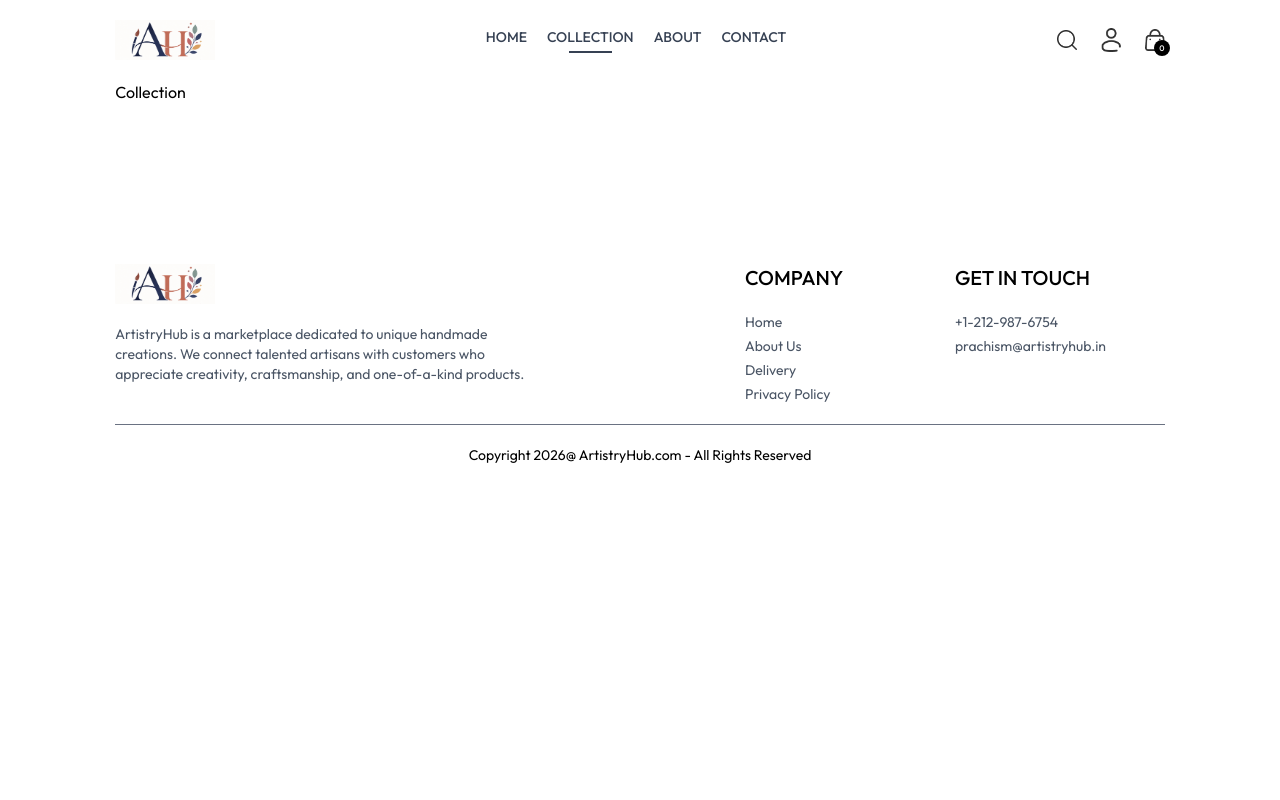
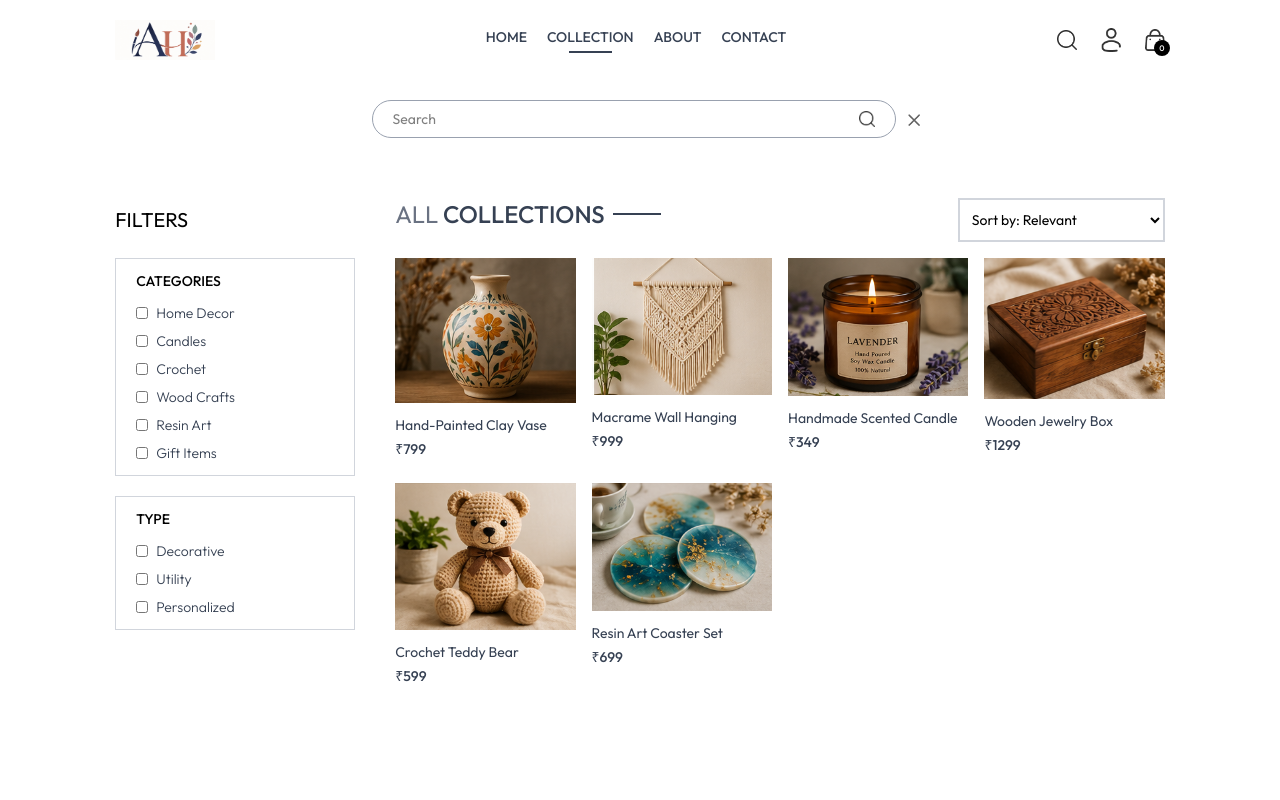
Before and after one commit to prachi93-web/ArtistryHub, a React (Vite) app in the folder frontend/: page /collection in a window 1280 px wide. Both pictures are taken after a click on the picture 1066 px from the left and 40 px from the top of the page. Shown: the top 800 px of the page. Built offline with nearby package versions, Linux system fonts and the light colour scheme.

Commit message:
collection page done (filters,sorting,searching)

```diff
--- a/frontend/src/App.jsx
+++ b/frontend/src/App.jsx
@@ -11,11 +11,13 @@
 import Product from './pages/Product'
 import PlaceOrder from './pages/PlaceOrder'
 import Footer from './components/Footer'
+import SearchBar from './components/SearchBar'
 
 const App = () => {
   return (
     <div className="px-4 sm:px-[5vw] md:px-[7vw] lg:px-[9vw]">
       <Navbar />
+      <SearchBar />
       <Routes>
         <Route path="/" element={<Home />} />
         <Route path="/orders" element={<Orders />} />
--- a/frontend/src/assets/assets.js
+++ b/frontend/src/assets/assets.js
@@ -6,6 +6,7 @@
 import dropdown_icon from './dropdown_icon.png'
 import exchange_icon from './exchange_icon.png'
 import quality_icon from './quality_icon.png'
+import cross_icon from './cross_icon.png'
 import support_img from './support_img.png'
 import hero_img from './hero_img.png'
 import p_img1 from './p_img1.png'
@@ -24,7 +25,9 @@
     dropdown_icon,
     exchange_icon,
     quality_icon,
-    support_img
+    support_img,
+    search_icon,
+    cross_icon
 }
 export const products = [
   {
@@ -34,7 +37,7 @@
     price: 799,
     image: [p_img1],
     category: "Home Decor",
-    subCategory: "Vases",
+    subCategory: "Decorative",
     sizes: [],
     date: 1716634345448,
     bestseller: true
@@ -46,7 +49,7 @@
     price: 999,
     image: [p_img2],
     category: "Home Decor",
-    subCategory: "Wall Art",
+    subCategory: "Decorative",
     sizes: [],
     date: 1716634345448,
     bestseller: true
@@ -58,7 +61,7 @@
     price: 349,
     image: [p_img3],
     category: "Candles",
-    subCategory: "Decor",
+    subCategory: "Decorative",
     sizes: [],
     date: 1716634345448,
     bestseller: false
@@ -69,8 +72,8 @@
     description: "Handcrafted wooden box for storing jewelry and accessories.",
     price: 1299,
     image: [p_img4],
-    category: "Storage",
-    subCategory: "Wood Crafts",
+    category: "Wood Crafts",
+    subCategory: "Utility",
     sizes: [],
     date: 1716634345448,
     bestseller: true
@@ -81,8 +84,8 @@
     description: "Cute handmade crochet teddy bear made with soft yarn.",
     price: 599,
     image: [p_img5],
-    category: "Toys",
-    subCategory: "Crochet",
+    category: "Crochet",
+    subCategory: "Decorative",
     sizes: [],
     date: 1716634345448,
     bestseller: false
@@ -93,8 +96,8 @@
     description: "Premium handmade resin coasters with artistic designs.",
     price: 699,
     image: [p_img6],
-    category: "Home Decor",
-    subCategory: "Resin Art",
+    category: "Resin Art",
+    subCategory: "Utility",
     sizes: [],
     date: 1716634345448,
     bestseller: true
--- a/frontend/src/components/Navbar.jsx
+++ b/frontend/src/components/Navbar.jsx
@@ -1,10 +1,12 @@
-import React, { useState } from 'react'
+import React, { useContext, useState } from 'react'
 import { assets } from '../assets/assets'
 import { Link, NavLink } from 'react-router-dom'
+import { ShopContext } from '../context/ShopContext';
 
 const Navbar = () => {
     const[visible,setVisible] = useState(false);
 
+    const{setShowSearch} = useContext(ShopContext);
   return (
     <div className='flex items-center justify-between py-5 font-medium'>
 
@@ -28,7 +30,7 @@
             </NavLink>
         </ul>
         <div className='flex items-center gap-6'>
-            <img src={assets.search_icon}  className='w-5 cursor-pointer' alt="search" />
+            <img onClick={()=>setShowSearch(true)} src={assets.search_icon}  className='w-5 cursor-pointer' alt="search" />
             <div className='group relative'>
                 <img src={assets.profile_icon} className='w-5 cursor-pointer' alt="profile" />
                 <div className='group-hover:block hidden absolute dropdown-menu right-0 pt-4'>
--- /dev/null
+++ b/frontend/src/components/SearchBar.jsx
@@ -0,0 +1,31 @@
+import React, { useContext, useEffect, useState } from 'react'
+import { ShopContext } from '../context/ShopContext';
+import { assets } from '../assets/assets';
+import { useLocation } from 'react-router-dom';
+
+const SearchBar = () => {
+
+    const {search, setSearch, showSearch, setShowSearch} = useContext(ShopContext);
+    const [visible, setVisible] = useState(false)
+    const location = useLocation();
+
+    useEffect(()=>{
+        if(location.pathname.includes('collection')) {
+            setVisible(true);
+        }
+        else {
+            setVisible(false);
+        }
+    },[location])
+    return showSearch && visible ? (
+    <div className="text-center">
+        <div className="inline-flex items-center justify-center border border-gray-400 px-5 py-2 my-5 mx-3 rounded-full w-3/4 sm:w-1/2">
+            <input value={search} onChange={(e)=>setSearch(e.target.value)} type="text" placeholder='Search' className="flex-1 outline-none bg-inherit text-sm" />
+            <img src={assets.search_icon} alt="" className='w-4' />
+        </div>
+        <img onClick={()=>setShowSearch(false)} src={assets.cross_icon} alt="" className="inline w-3 cursor-pointer" />
+    </div>
+  ) : null
+}
+
+export default SearchBar
--- a/frontend/src/context/ShopContext.jsx
+++ b/frontend/src/context/ShopContext.jsx
@@ -1,4 +1,4 @@
-import { createContext } from "react";
+import { createContext, useState } from "react";
 import { products } from "../assets/assets";
 export const ShopContext = createContext();
 
@@ -6,11 +6,14 @@
 
     const currency = '₹';
     const delivery_fee = 50;
+    const [search, setSearch] = useState('');
+    const [showSearch, setShowSearch] = useState(false);
 
     const value ={
         products,
         currency,
-        delivery_fee
+        delivery_fee,
+        search, setSearch, showSearch, setShowSearch
     }
 
     return (
--- a/frontend/src/pages/Collection.jsx
+++ b/frontend/src/pages/Collection.jsx
@@ -1,8 +1,141 @@
-import React from 'react'
+import React, { useContext, useEffect, useState } from 'react'
+import { ShopContext } from '../context/ShopContext'
+import { assets } from '../assets/assets';
+import Title from '../components/Title';
+import ProductItem from '../components/ProductItem';
+const Collection = () => {
 
-const Collection = () => {
+  const { products, search, showSearch } = useContext(ShopContext);
+  const [showFilter, setShowFilter] = useState(false);
+  const [filterProducts, setFiletrProducts] = useState([]);
+  const [category, setCategory] = useState([]);
+  const [subCategory, setSubCategory] = useState([]);
+  const [sortType, setSortType] = useState('relevant');
+
+  const toggleCategory = (e) => {
+    if (category.includes(e.target.value)) {
+      setCategory(prev => prev.filter(item => item !== e.target.value))
+    }
+    else {
+      setCategory(prev => [...prev,e.target.value])
+    }
+  }
+  const toggleSubCategory = (e) => {
+    if (subCategory.includes(e.target.value)) {
+      setSubCategory(prev => prev.filter(item => item !== e.target.value))
+    }
+    else {
+      setSubCategory(prev => [...prev,e.target.value])
+    }
+  }
+  const applyFilter = () => {
+    let productsCopy = products.slice();
+    if(showSearch && search) {
+      productsCopy = productsCopy.filter(item => item.name.toLowerCase().includes(search.toLowerCase()))
+    }
+    if (category.length > 0) {
+      productsCopy = productsCopy.filter(item => category.includes(item.category));
+    }
+    if (subCategory.length > 0) {
+      productsCopy = productsCopy.filter(item => subCategory.includes(item.subCategory));
+    }
+    setFiletrProducts(productsCopy);
+  }
+
+  const sortProduct = () => {
+    let fpCopy = filterProducts.slice();
+
+    switch (sortType) {
+      case 'low-high' :
+        setFiletrProducts(fpCopy.sort((a,b)=>(a.price - b.price)));
+        break;
+
+      case 'high-low' :
+        setFiletrProducts(fpCopy.sort((a,b)=>(b.price - a.price)));
+        break;
+
+      default:
+        applyFilter();
+        break;
+    }
+  }
+  useEffect(()=>{
+      applyFilter();
+  },[category,subCategory,search,showSearch])
+
+  useEffect(()=>{
+      sortProduct();
+  },[sortType])
+
+
   return (
-    <div>Collection</div>
+    <div className="flex flex-col sm:flex-row gap-1 sm:gap-10 pt-10">
+      {/*Filter options*/}
+      <div className="min-w-60">
+        <p onClick={()=>setShowFilter(!showFilter)} className="my-2 text-xl flex items-center cursor-pointer gap-2">FILTERS
+          <img className={`h-3 sm:hidden ${showFilter ? 'rotate-90' : ''}`} src={assets.dropdown_icon} alt="" />
+        </p>
+        {/* Category filter */}
+        <div className={`border border-gray-300 pl-5 py-3 mt-6 ${showFilter ? '' : 'hidden'} sm:block`}>
+          <p className="mb-3 text-sm font-medium">CATEGORIES</p>
+          <div className="flex flex-col gap-2 text-sm font-light text-gray-700">
+            <p className="flex gap-2">
+              <input type="checkbox" className="w-3" value={'Home Decor'} onChange={toggleCategory}/> Home Decor
+            </p>
+            <p className="flex gap-2">
+              <input type="checkbox" className="w-3" value={'Candles'} onChange={toggleCategory}/> Candles
+            </p>
+            <p className="flex gap-2">
+              <input type="checkbox" className="w-3" value={'Crochet'} onChange={toggleCategory}/> Crochet
+            </p>
+            <p className="flex gap-2">
+              <input type="checkbox" className="w-3" value={'Wood Crafts'} onChange={toggleCategory}/> Wood Crafts
+            </p>
+            <p className="flex gap-2">
+              <input type="checkbox" className="w-3" value={'Resin Art'} onChange={toggleCategory}/> Resin Art
+            </p>
+            <p className="flex gap-2">
+              <input type="checkbox" className="w-3" value={'Gift Items'} onChange={toggleCategory}/> Gift Items
+            </p>
+          </div>
+        </div>
+        {/* Subcategory filter */}
+        <div className={`border border-gray-300 pl-5 py-3 my-5 ${showFilter ? '' : 'hidden'} sm:block`}>
+          <p className="mb-3 text-sm font-medium">TYPE</p>
+          <div className="flex flex-col gap-2 text-sm font-light text-gray-700">
+            <p className="flex gap-2">
+              <input type="checkbox" className="w-3" value={'Decorative'} onChange={toggleSubCategory}/> Decorative
+            </p>
+            <p className="flex gap-2">
+              <input type="checkbox" className="w-3" value={'Utility'} onChange={toggleSubCategory}/> Utility
+            </p>
+            <p className="flex gap-2">
+              <input type="checkbox" className="w-3" value={'Personalized'} onChange={toggleSubCategory}/> Personalized
+            </p>
+          </div>
+        </div>
+      </div>
+      {/* Right side */}
+      <div className="flex-1">
+        <div className="flex justify-between text-base sm:text-2xl mb-4">
+          <Title text1={'ALL'} text2={'COLLECTIONS'} />
+          {/* Sort options */}
+          <select onChange={(e)=>setSortType(e.target.value)} className="border-2 border-gray-300 text-sm px-2">
+            <option value="relevant" >Sort by: Relevant</option>
+            <option value="low-high">Sort by: Price (Low to High)</option>
+            <option value="high-low">Sort by: Price (High to Low)</option>
+          </select>
+        </div>
+        {/* MAP products */}
+        <div className="grid grid-cols-2 md:grid-cols-3 lg:grid-cols-4 gap-4 gap-y-6">
+          {
+            filterProducts.map((item,index)=>(
+              <ProductItem key={index} name={item.name} id={item._id} price={item.price} image={item.image}/>
+            ))
+          }
+        </div>
+      </div>
+    </div>
   )
 }
 
```
